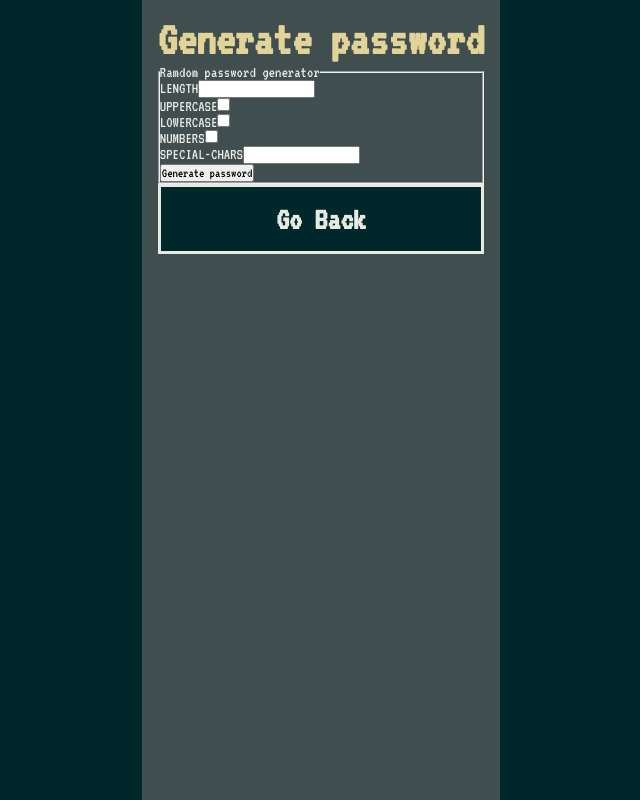
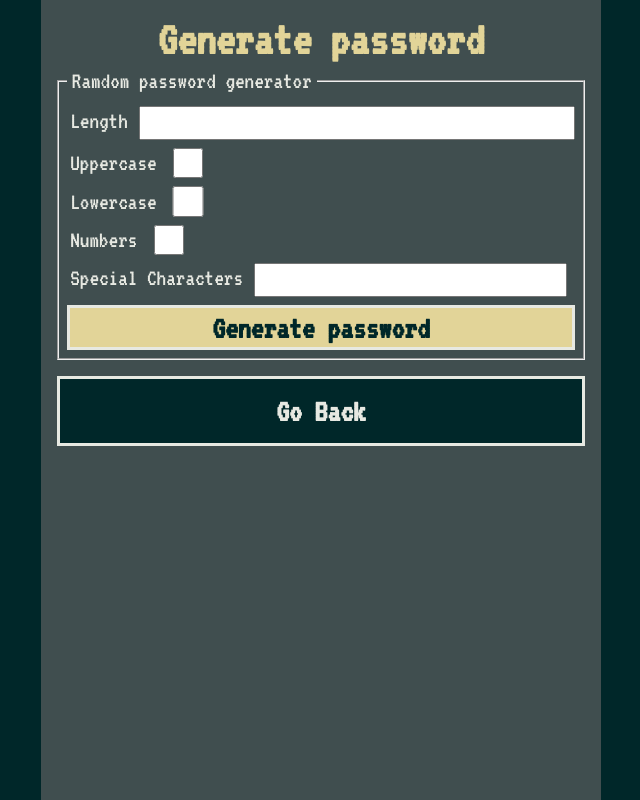
Before and after one commit to Alkhioz/crypt-tomb, a plain HTML site: page index.html in a window 1280 px wide. Both pictures are taken after a click on the button "Generate password". Shown: the whole page, without its empty margins (319-959 px from the left). Drawn offline with Linux system fonts and the light colour scheme.

Commit message:
Updated styles of generate and show password components

```diff
--- a/assets/css/style.css
+++ b/assets/css/style.css
@@ -18,15 +18,16 @@
 
 .crypt-tomb-container{
     display: grid;
-    justify-content: center;
+    justify-items: center;
     width: 100svw;
     height: 100svh;
     background-color: hsl(183, 100%, 8%);
+    grid-template-columns: 1fr;
 }
 
 .crypt-tomb-content{
     width: 100%;
-    max-width: 45rem;
+    max-width: 35rem;
     padding: 1rem;
     background-color: hsl(183, 10%, 28%);
     color: hsl(79, 14%, 90%);
@@ -84,3 +85,64 @@ h2 {
 .crypt-tomb-button:hover {
     scale: 105%;
 }
+
+.crypt-tomb-fieldset{
+    margin-bottom: 1rem;
+    padding: .5rem;
+}
+.crypt-tomb-fieldset-legend{
+    font-size: 1.5rem;
+    padding: .3rem;
+}
+
+.crypt-tomb-input-continer{
+    display: grid;
+    grid-template-columns: auto 1fr;
+    gap: .5rem;
+    margin-bottom: .5rem;
+}
+
+.crypt-tomb-special-characteristics-container{
+    display: grid;
+    grid-template-columns: auto 1fr auto;
+    gap: .5rem;
+    margin-bottom: .5rem;
+}
+
+.crypt-tomb-checkbox-container{
+    display: grid;
+    grid-template-columns: auto 1fr auto;
+    gap: .5rem;
+    margin-bottom: .5rem;
+    justify-items: start;
+}
+
+.crypt-tomb-checkbox-label, .crypt-tomb-special-characteristics-label, .crypt-tomb-input-label{
+    padding: .2rem;
+    font-size: 1.5rem;
+}
+.crypt-tomb-checkbox-input, .crypt-tomb-special-characteristics-input, .crypt-tomb-input-input{
+    width: 100%;
+    padding: .2rem;
+    font-size: 1.5rem;
+}
+.crypt-tomb-special-characteristics-input-sm, .crypt-tomb-checkbox-input-sm{
+    max-width: 3rem;
+    width: 100%
+}
+.crypt-tomb-checkbox-checkBox{
+    width: 2.5rem;
+}
+
+.crypt-tomb-button-copy-password, .crypt-tomb-button-create-password{
+    color: hsl(183, 100%, 8%);
+    background-color: hsl(49, 56%, 74%);
+    font-size: 2rem;
+    padding: .2rem;
+}
+
+.crypt-tomb-generated-password{
+    text-align: center;
+    font-size: 2rem;
+    padding: .5rem;
+}
--- a/components/password-generator-component.js
+++ b/components/password-generator-component.js
@@ -9,13 +9,24 @@ export class PasswordGeneratorComponent extends HTMLElement {
     }
 
     connectedCallback() {
-        this.innerElements.input = createInput('length');
+        this.innerElements.input = createInput('length', {
+            labelName: 'Length',
+            type: 'number',
+        });
         this.innerElements.container = createFieldset('Ramdom password generator');
-        this.innerElements.uppercase = createCheckBox('uppercase');
-        this.innerElements.lowercase = createCheckBox('lowercase');
-        this.innerElements.numbers = createCheckBox('numbers');
-        this.innerElements.specialChars = createSpecialCharacters('special-chars');
-        this.innerElements.generatePasswordButton = craeteButton('generate-password-button', {
+        this.innerElements.uppercase = createCheckBox('uppercase', {
+            labelName: 'Uppercase'
+        });
+        this.innerElements.lowercase = createCheckBox('lowercase', {
+            labelName: 'Lowercase'
+        });
+        this.innerElements.numbers = createCheckBox('numbers', {
+            labelName: 'Numbers'
+        });
+        this.innerElements.specialChars = createSpecialCharacters('special-chars', {
+            labelName: 'Special Characters',
+        });
+        this.innerElements.generatePasswordButton = craeteButton('create-password', {
             text: 'Generate password',
             events: [
                 {
--- a/components/show-password-component.js
+++ b/components/show-password-component.js
@@ -10,11 +10,22 @@ export class ShowPasswordComponent extends HTMLElement {
         this.password = '';
         this.style.display  = 'none';
         this.innerElements.container = createFieldset('New Password');
-        this.innerElements.password = createElement('p');
+        this.innerElements.password = createElement('p', [{
+            key: 'classList.add',
+            value: 'crypt-tomb-generated-password'
+        }]);
         this.innerElements.copytoclipboard = createElement('button', [
             {
                 key: 'innerText',
                 value: 'Copy to clipboard',
+            },
+            {
+                key: 'classList.add',
+                value: 'crypt-tomb-button',
+            },
+            {
+                key: 'classList.add',
+                value: 'crypt-tomb-button-copy-password',
             }
         ],[
             {
--- a/components/utils.js
+++ b/components/utils.js
@@ -55,15 +55,21 @@ function createTextNode (str) {
 }
 
 
-function createCheckBox (name) {
+function createCheckBox (name, config=null) {
     const label = document.createElement('label');
     label.htmlFor = name;
-    label.appendChild(document.createTextNode(name.toUpperCase()));
+    label.appendChild(document.createTextNode(
+        config?.labelName ? config?.labelName : name
+    ));
+    label.classList.add('crypt-tomb-checkbox-label');
+    label.classList.add(`crypt-tomb-checkbox-label-${name}`);
     const checkBox = document.createElement('input');
     checkBox.type = 'checkbox';
     checkBox.id = name;
     checkBox.name = name;
     checkBox.value = name;
+    checkBox.classList.add('crypt-tomb-checkbox-checkBox');
+    checkBox.classList.add(`crypt-tomb-checkbox-checkBox-${name}`);
     const input = document.createElement('input');
     input.type = 'number';
     input.min = '1';
@@ -71,9 +77,15 @@ function createCheckBox (name) {
     input.step = '1';
     input.id = `input-${name}`;
     input.style.display  = 'none';
+    input.classList.add('crypt-tomb-checkbox-input');
+    input.classList.add(`crypt-tomb-checkbox-input-${name}`);
+    input.classList.add('crypt-tomb-checkbox-input-sm');
+    input.classList.add(`crypt-tomb-checkbox-input-sm-${name}`);
     const check = document.createElement('div');
     check.checkboxValue = checkBox.checked;
     check.inputValue = input.value;
+    check.classList.add('crypt-tomb-checkbox-container');
+    check.classList.add(`crypt-tomb-checkbox-container-${name}`);
     bindValueToParent(
         check,
         checkBox,
@@ -105,15 +117,17 @@ function createCheckBox (name) {
     return check;
 }
 
-function createSpecialCharacters (name) {
+function createSpecialCharacters (name, config = null) {
     const label = createElement('label', [
         {
             key: 'htmlFor',
             value: name,
         }
     ]);
+    label.classList.add('crypt-tomb-special-characteristics-label');
+    label.classList.add(`crypt-tomb-special-characteristics-label-${name}`);
     addChildren(label, [
-        createTextNode(name.toUpperCase()),
+        createTextNode(config?.labelName ? config?.labelName : name),
     ]);
     const input = document.createElement('input');
     input.type = 'number';
@@ -122,6 +136,10 @@ function createSpecialCharacters (name) {
     input.step = '1';
     input.id = `input-${name}`;
     input.style.display  = 'none';
+    input.classList.add('crypt-tomb-special-characteristics-input');
+    input.classList.add(`crypt-tomb-special-characteristics-input-${name}`);
+    input.classList.add('crypt-tomb-special-characteristics-input-sm');
+    input.classList.add(`crypt-tomb-special-characteristics-input-sm-${name}`);
     const element = createElement('input', [
         {
             key: 'id',
@@ -131,6 +149,10 @@ function createSpecialCharacters (name) {
             key: 'name',
             value: name,
         },
+        {
+            key: 'classList.add',
+            value: 'crypt-tomb-special-characteristics-input'
+        }
     ],[
         {
             name: 'input',
@@ -150,6 +172,8 @@ function createSpecialCharacters (name) {
         }
     ]);
     const spchar = createElement('div');
+    spchar.classList.add('crypt-tomb-special-characteristics-container');
+    spchar.classList.add(`crypt-tomb-special-characteristics-container-${name}`);
     bindValueToParent(
         spchar,
         element,
@@ -172,15 +196,23 @@ function createSpecialCharacters (name) {
     return spchar;
 }
 
-function createInput(name){
+function createInput(name, config=null){
     const label = document.createElement('label');
+    label.classList.add('crypt-tomb-input-label');
+    label.classList.add(`crypt-tomb-input-label-${name}`);
     label.htmlFor = name;
-    label.appendChild(document.createTextNode(name.toUpperCase()));
+    label.appendChild(document.createTextNode(
+        config?.labelName ? config?.labelName : name
+    ));
     const input = document.createElement('input');
     input.name = name;
     input.id = name;
-    input.type = 'text';
+    input.type = config?.type ? config?.type : 'text';
+    input.classList.add('crypt-tomb-input-input');
+    input.classList.add(`crypt-tomb-input-input-${name}`);
     const div = document.createElement('div');
+    div.classList.add('crypt-tomb-input-continer');
+    div.classList.add(`crypt-tomb-input-continer-${name}`);
     bindValueToParent(
         div,
         input,
@@ -197,7 +229,9 @@ function createInput(name){
 
 function createFieldset(legend){
     const fielset = document.createElement('fieldset');
+    fielset.classList.add('crypt-tomb-fieldset');
     const fielset_title = document.createElement('legend');
+    fielset_title.classList.add('crypt-tomb-fieldset-legend');
     fielset_title.innerText = legend;
     fielset.appendChild(fielset_title);
     return fielset;
@@ -218,6 +252,8 @@ function craeteButton(name, configuration){
     button.name = name;
     button.id = name;
     button.innerText = configuration?.text ?? name;
+    button.classList.add('crypt-tomb-button');
+    button.classList.add(`crypt-tomb-button-${name}`);
     configuration?.events?.forEach(event=>{
         const eventName = event?.name;
         const callback = event?.callback;
```
